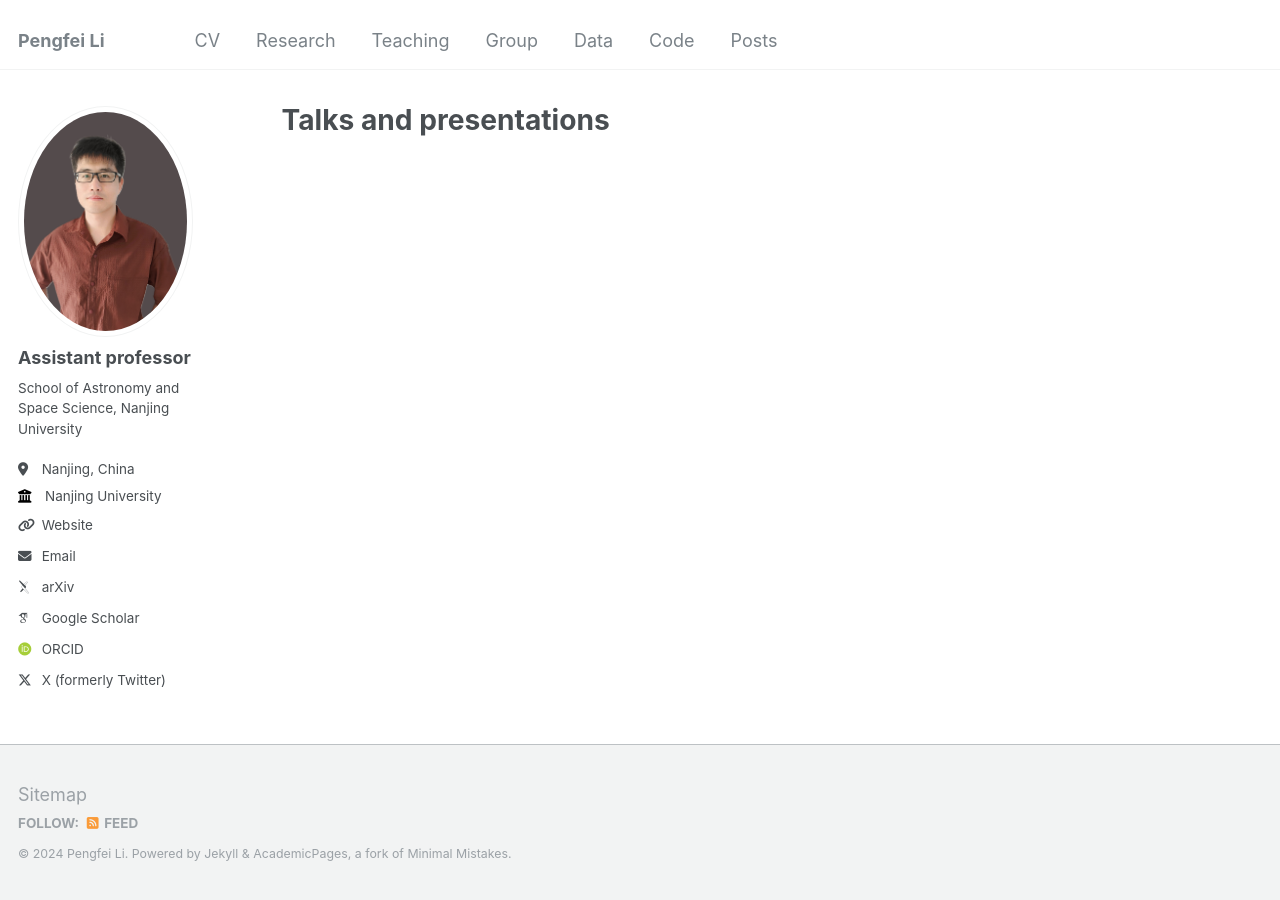
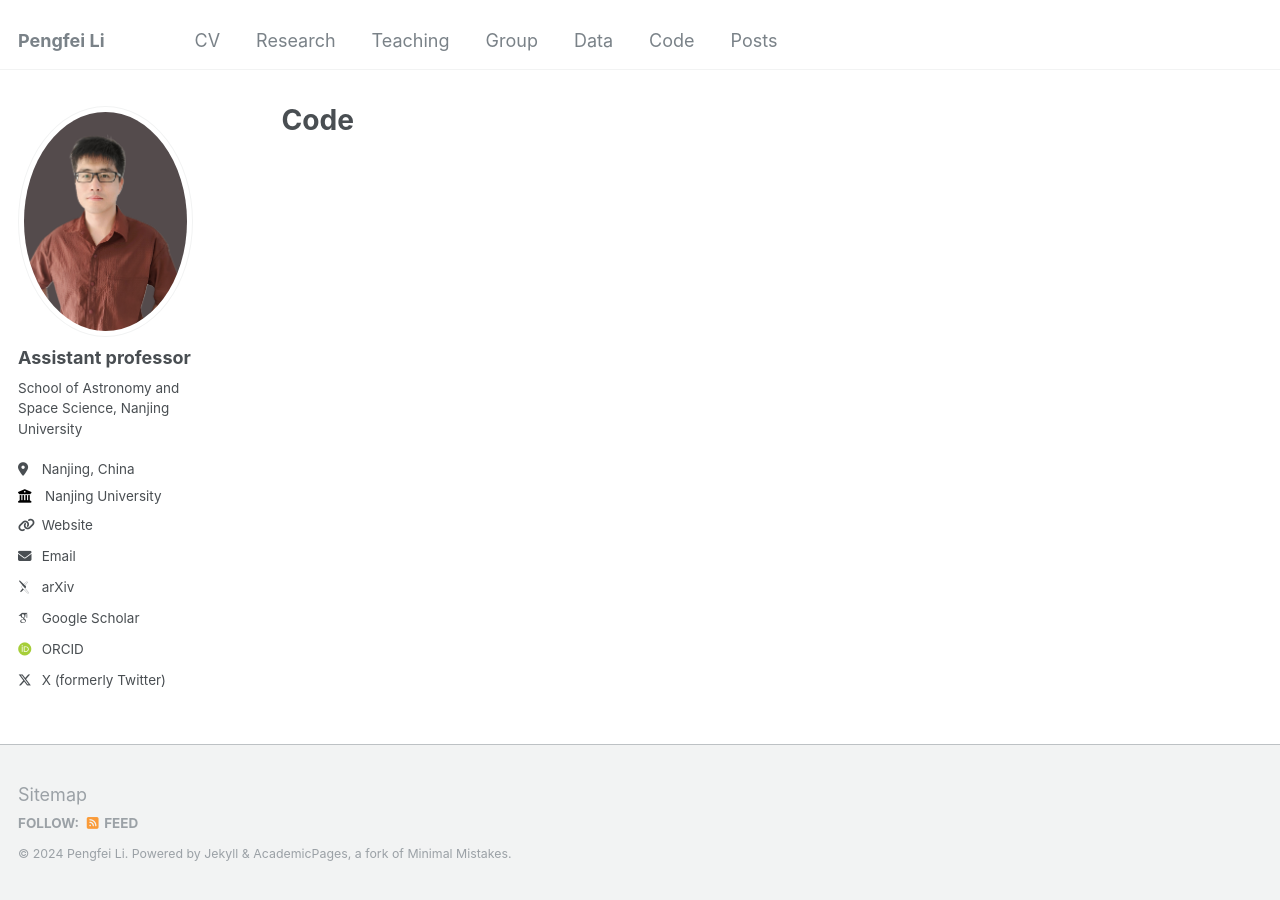
Before and after one commit to PengfeiLi0606/pengfeili0606.github.io, a Jekyll site: the page built from _pages/talks.html, in a window 1280 px wide. Built offline with Jekyll 4.4.1, drawn with Linux system fonts in a browser that asks for light colours; some web fonts are replaced.

Commit message:
Update talks.html

```diff
--- a/_pages/talks.html
+++ b/_pages/talks.html
@@ -1,7 +1,7 @@
 ---
 layout: archive
-title: "Talks and presentations"
-permalink: /talks/
+title: "Code"
+permalink: /code/
 author_profile: true
 ---
 
```
